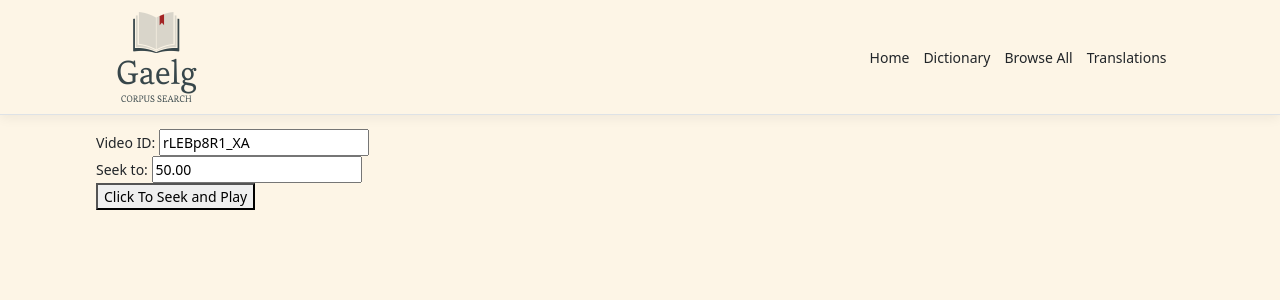
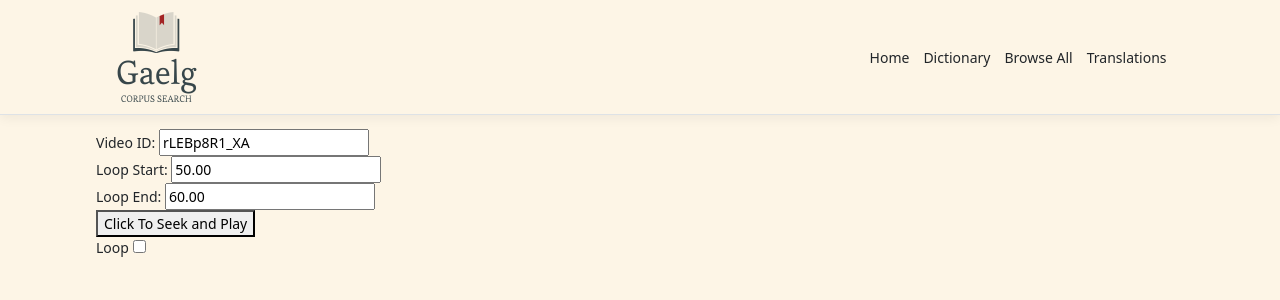
Before and after one commit to david-allison/manx-corpus-search, a React (Create React App) app in the folder CorpusSearch/ClientApp/: page /tools/youtube in a window 1280 px wide. Shown: the top 300 px of the page. Built offline with nearby package versions, Linux system fonts and the light colour scheme.

Commit message:
feat: loop YouTube videos to assist in timestamping (#193)
* Buggy initial attempt at looping

* Use useInterval instead of SetInterval
And make some names a little more readable

* put useInterval inside eslint-disable, remove semicolons

```diff
--- a/CorpusSearch/ClientApp/src/routes/BitPlayer.tsx
+++ b/CorpusSearch/ClientApp/src/routes/BitPlayer.tsx
@@ -5,6 +5,7 @@ since this is kind of a no-frills YouTube player*/
 import "./DocumentView.css"
 import React, {useRef, useState} from "react"
 import YouTube, {YouTubePlayer, YouTubeProps} from "react-youtube"
+import useInterval from "../vendor/use-interval/UseInterval"
 
 function Video({vId="rLEBp8R1_XA"}) {
     const r_player = useRef<YouTubePlayer>(null)
@@ -14,9 +15,22 @@ function Video({vId="rLEBp8R1_XA"}) {
     const [ktime, setKtime] = useState(-1)
 
     const [video, setVideoId] = useState(vId)
-    const [stime, setStime  ] = useState("50.00")
+    const [startTime, setStartTime  ] = useState("50.00")
+    const [endTime, setEndTime] = useState("60.00")
 
-/* eslint-disable @typescript-eslint/no-unsafe-argument,@typescript-eslint/no-unsafe-call,@typescript-eslint/no-unsafe-member-access,@typescript-eslint/no-unsafe-assignment */
+    const [loop, setLoop] = useState(false)
+
+    /* eslint-disable @typescript-eslint/no-unsafe-argument,@typescript-eslint/no-unsafe-call,@typescript-eslint/no-unsafe-member-access,@typescript-eslint/no-unsafe-assignment */
+    useInterval(() => {
+        if (!loop) return
+        const vt = r_player.current.getCurrentTime()
+        const endTimeAsFloat = parseFloat(endTime)
+        if (!endTimeAsFloat || endTimeAsFloat >= dur) return
+        if (vt >= endTimeAsFloat) {
+            restart()
+        }
+    }, 10)
+
     const onPlay: YouTubeProps["onPlay"] = (event) => {
         setTime0(event.target.getCurrentTime())
         setPtime(-1)
@@ -33,25 +47,31 @@ function Video({vId="rLEBp8R1_XA"}) {
         setDur(the_player.getDuration())
     }
     const onSChange = (e: React.ChangeEvent<HTMLInputElement>) => {
-        setStime(e.target.value)
+        setStartTime(e.target.value)
+    }
+    const onEChange = (e: React.ChangeEvent<HTMLInputElement>) => {
+        setEndTime(e.target.value)
     }
     const onChange = (e: React.ChangeEvent<HTMLInputElement>) => {
         setVideoId(e.target.value)
     }
     const restart = () => {
-        r_player.current.seekTo(parseFloat(stime))
+        r_player.current.seekTo(parseFloat(startTime))
         r_player.current.playVideo()
     }
     const onClick = (/*e :MouseEvent<HTMLButtonElement>*/) => {
         setKtime(r_player.current.getCurrentTime())
         restart()
     }
+
     /* eslint-enable */
     return <>
         <div><YouTube videoId={video} onReady={onReady} onPlay = {onPlay} onPause={onPause}/></div>
         <div> Video ID: <input type={"text"} value={video} onChange={onChange}/></div>
-        <div> Seek to: <input type={"number"} step={"0.01"} value={stime} onChange={onSChange}/></div>
+        <div> Loop Start: <input type={"number"} step={"0.01"} value={startTime} onChange={onSChange}/></div>
+        <div> Loop End: <input type={"number"} step={"0.01"} value={endTime} onChange={onEChange}/></div>
         <button onClick={onClick}>Click To Seek and Play</button>
+        <div> Loop <input type="checkbox" checked={loop} onChange={() => setLoop(x => !x)}/></div>
         {dur > 0 ? <div>Duration: {dur}</div> : ""}
         {ktime >= 0 && <div>Seek  from: {ktime.toFixed(2)}</div>}
         {time0 >= 0 && <div>Started at: {time0.toFixed(2)}</div>}
```
